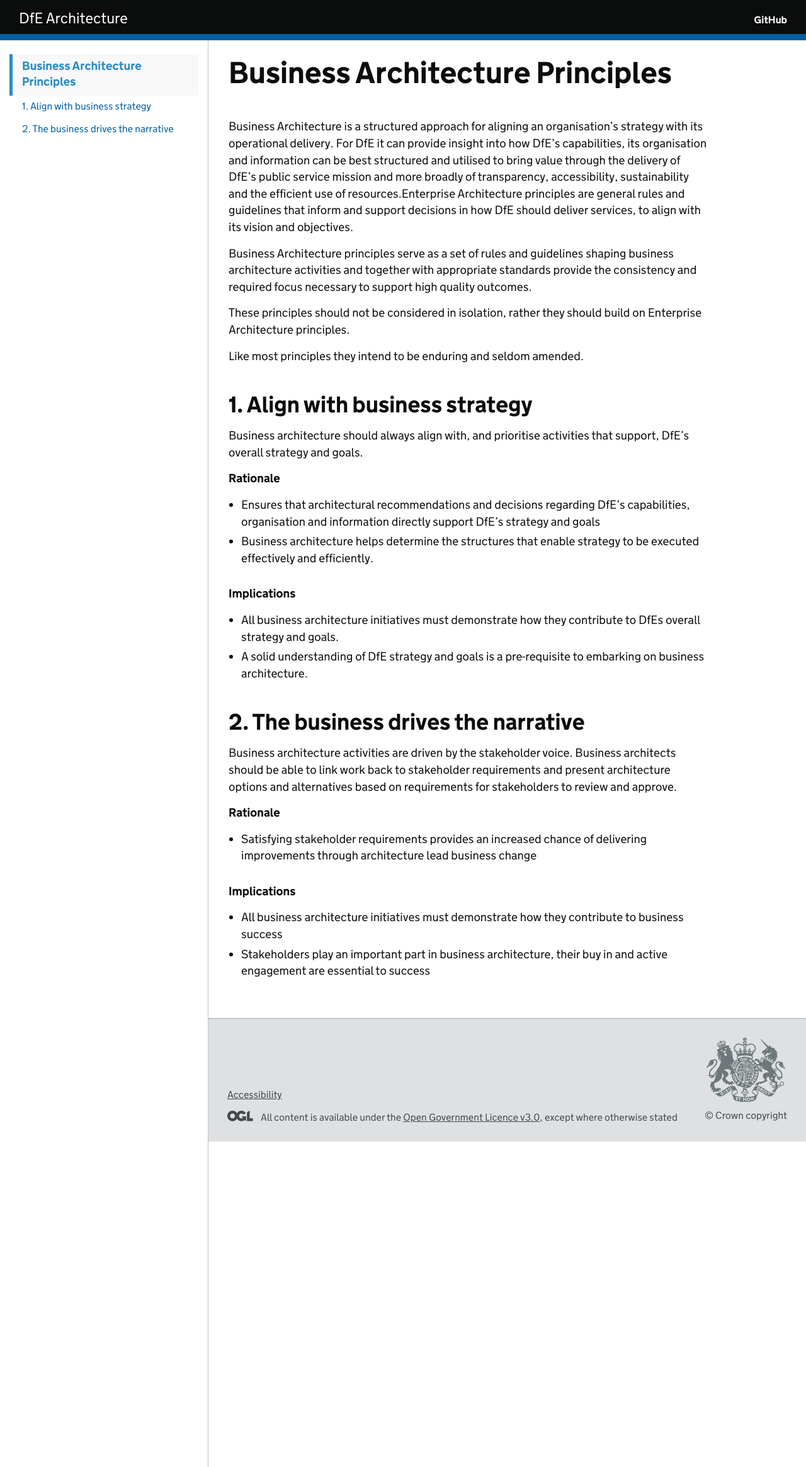
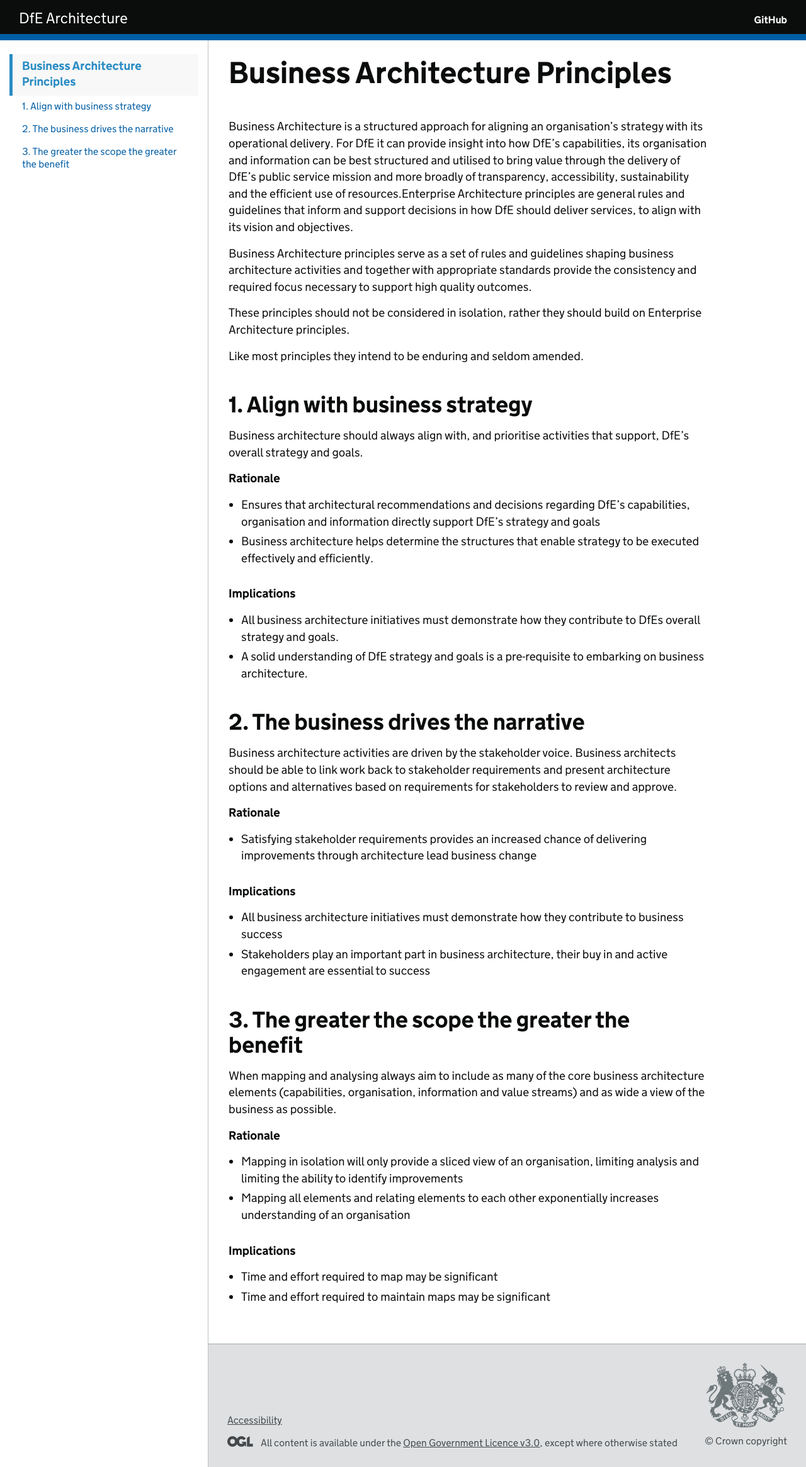
Before and after one commit to DFE-Digital/architecture, a Jekyll site: the page built from principles/business-architecture-principles.md, in a window 1280 px wide. Shown: the whole page at 63% size. Built offline with Jekyll 4.4.1, drawn with Linux system fonts in a browser that asks for light colours; our own code applies the rules of GitHub Pages for plain Markdown files.

Commit message:
Update business-architecture-principles.md

```diff
--- a/principles/business-architecture-principles.md
+++ b/principles/business-architecture-principles.md
@@ -39,3 +39,17 @@ Business architecture activities are driven by the stakeholder voice. Business a
 
 *	All business architecture initiatives must demonstrate how they contribute to business success
 *	Stakeholders play an important part in business architecture, their buy in and active engagement are essential to success
+
+## 3. The greater the scope the greater the benefit
+
+When mapping and analysing always aim to include as many of the core business architecture elements (capabilities, organisation, information and value streams) and as wide a view of the business as possible.
+
+**Rationale**
+
+*	Mapping in isolation will only provide a sliced view of an organisation, limiting analysis and limiting the ability to identify improvements
+*	Mapping all elements and relating elements to each other exponentially increases understanding of an organisation
+
+**Implications**
+
+*	Time and effort required to map may be significant
+*	Time and effort required to maintain maps may be significant
```
